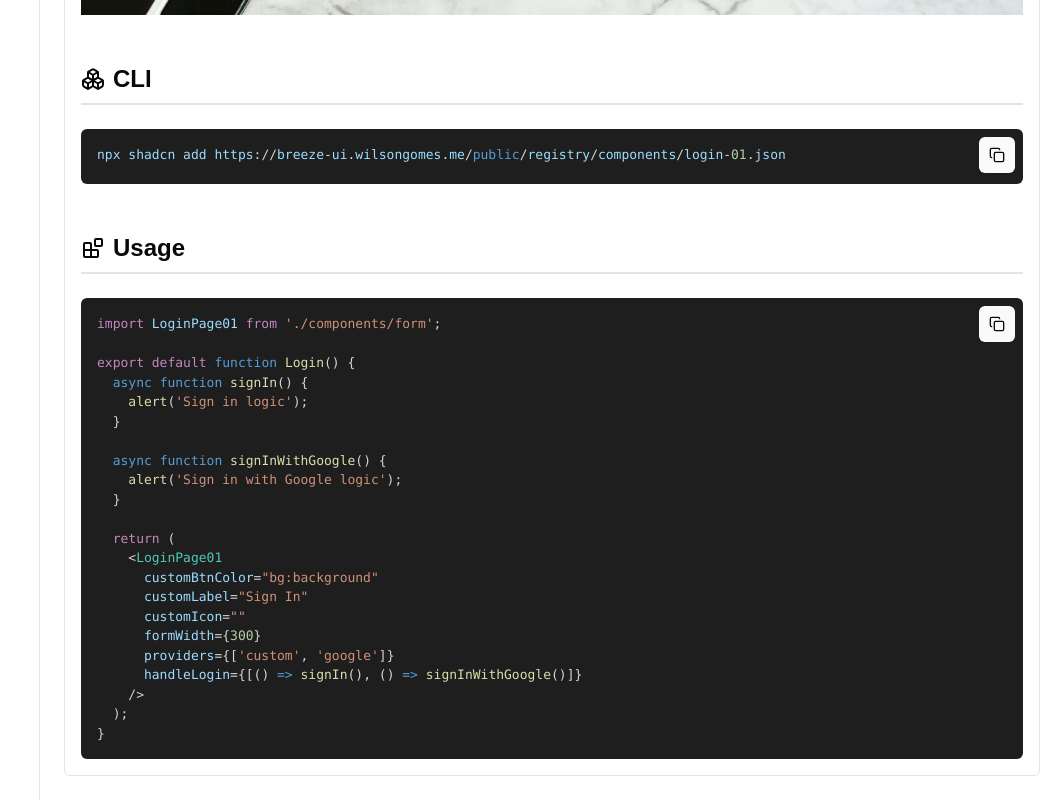
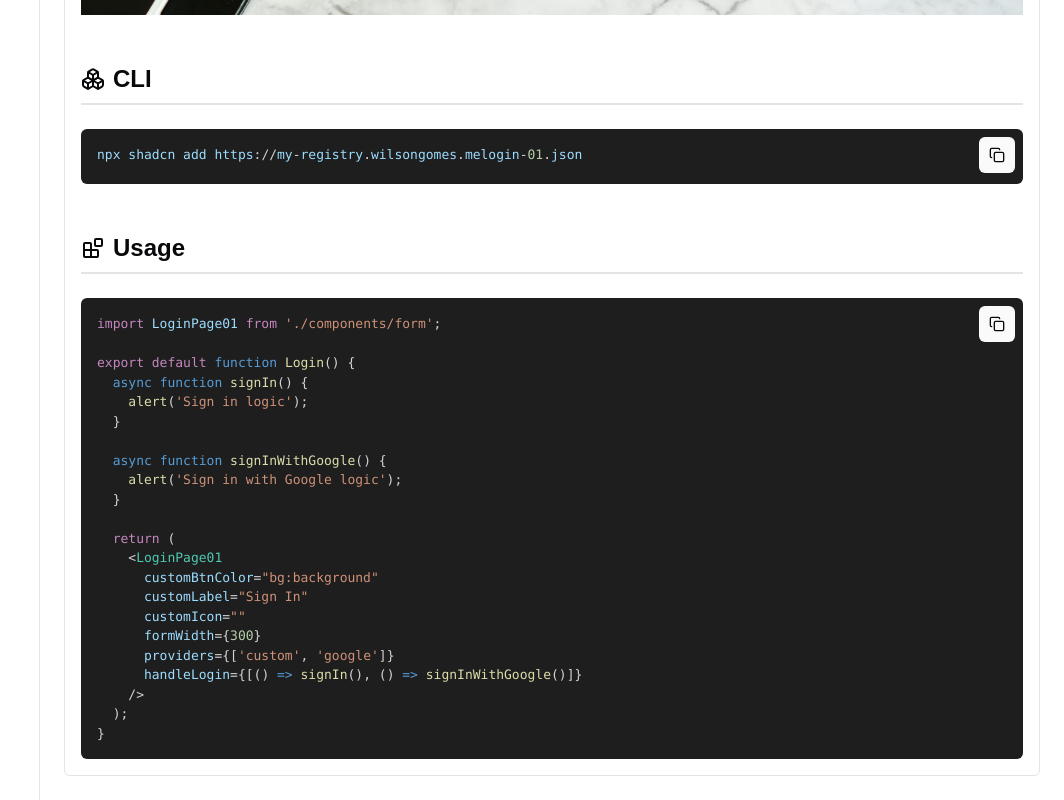
Before and after one commit to developed-by-will/my-registry, a Next.js app: page /block/login-01 in a window 1280 px wide. Shown: the part 1004-1804 px from the top of the page, without its empty margins (216-1280 px from the left). Built offline with nearby package versions, Linux system fonts and the light colour scheme.

Commit message:
Fix registryDir CLI command for login-01

```diff
--- a/registry/components/block/login-01/components/config.tsx
+++ b/registry/components/block/login-01/components/config.tsx
@@ -1,6 +1,6 @@
 /* For the preview */
 import codeSource from '!!raw-loader!./form.tsx';
-import { componentsMetadata, ComponentType } from '@/registry/components/metadata';
+import { componentsMetadata, ComponentType, registryDir } from '@/registry/components/metadata';
 import LoginPage01 from './form';
 
 export const codeSnippet = codeSource;
@@ -65,5 +65,5 @@ export const config: ComponentType = {
   codeSnippet,
   example,
   implementation_1: exampleAsString,
-  addCommand: `npx shadcn add https://breeze-ui.wilsongomes.me/public/registry/components/${componentsMetadata.login01.name}.json`
+  addCommand: `npx shadcn add ${registryDir}${componentsMetadata.login01.name}.json`
 };
```
